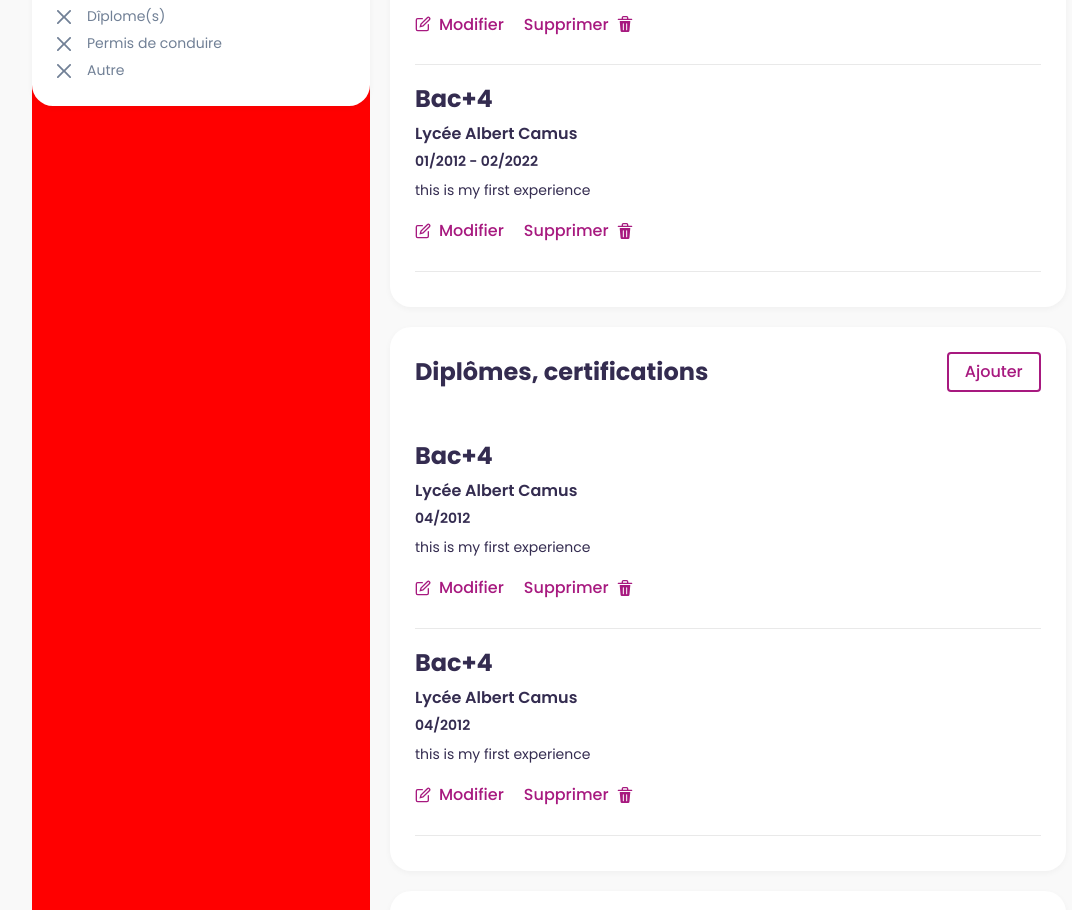
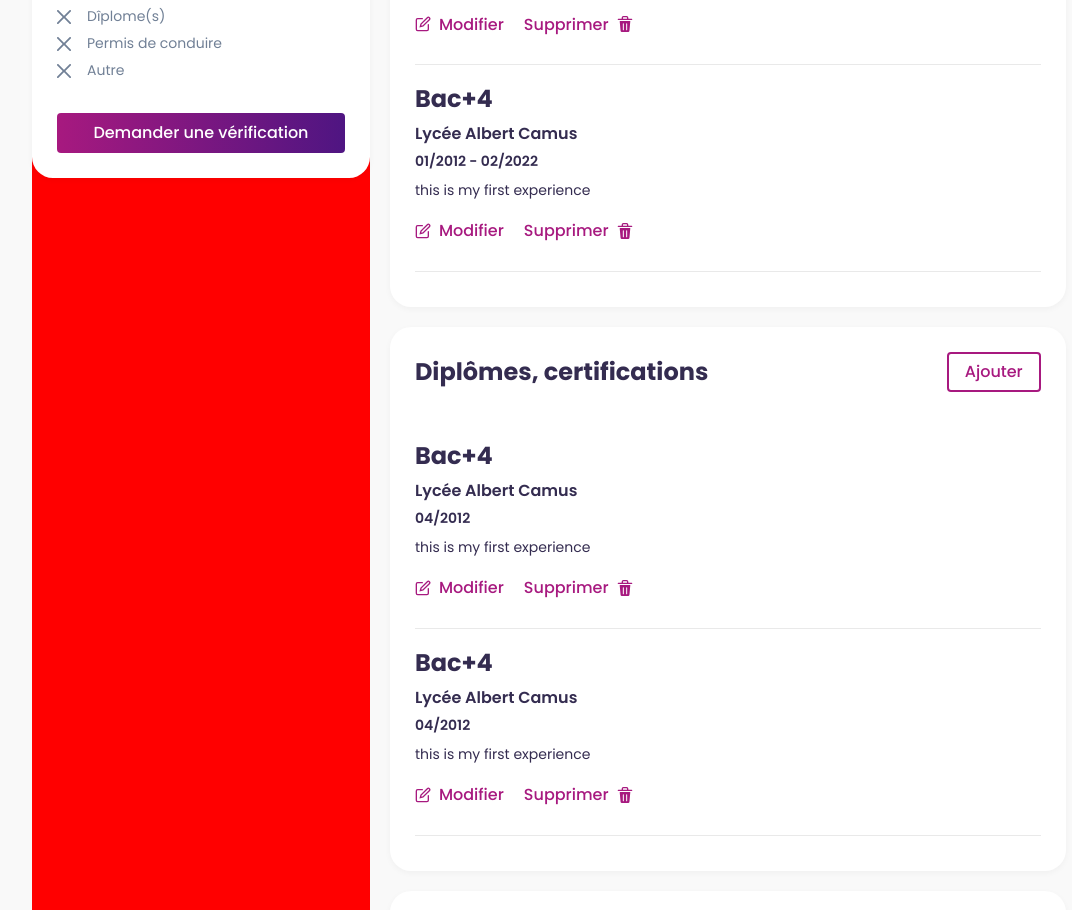
Before and after one commit to Zakari-B/Projet_WCS_3_Habble, a React (Vite) app in the folder frontend/: page /profil in a window 1280 px wide. Shown: the part 1292-2202 px from the top of the page, without its empty margins (96-1168 px from the left). Built offline with nearby package versions, Linux system fonts and the light colour scheme.

Commit message:
button added

```diff
--- a/frontend/src/components/Profile/Verifications.jsx
+++ b/frontend/src/components/Profile/Verifications.jsx
@@ -1,4 +1,4 @@
-import { Flex, Heading, ListItem, Text, List } from "@chakra-ui/react";
+import { Flex, Heading, ListItem, Text, List, Button } from "@chakra-ui/react";
 
 import { CheckIcon, CloseIcon } from "@chakra-ui/icons";
 
@@ -67,6 +67,9 @@ export default function Verifications() {
             </ListItem>
           ))}
         </List>
+        <Button marginTop="2rem" variant="solid_gradient">
+          Demander une vérification
+        </Button>
       </Flex>
     </Flex>
   );
--- a/frontend/src/themes/theme.js
+++ b/frontend/src/themes/theme.js
@@ -70,6 +70,14 @@ const theme = extendTheme({
             backgroundColor: "white",
             color: "purple.light",
           },
+        }),
+        solid_gradient: () => ({
+          bgGradient:
+            "linear-gradient(to-r, #a7197f 0%, #4d1582 51%, #a7197f 100%)",
+          bgSize: "200%",
+          color: "white",
+          fontWeight: "500",
+          borderRadius: "4px",
         }),
         outline: () => ({
           bg: "transparent",
```
